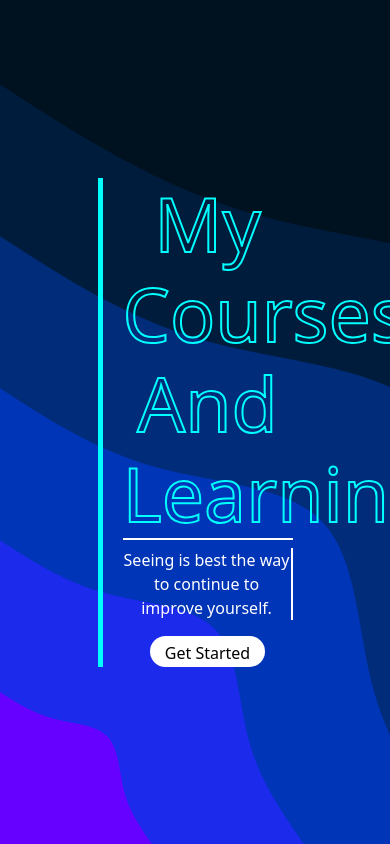
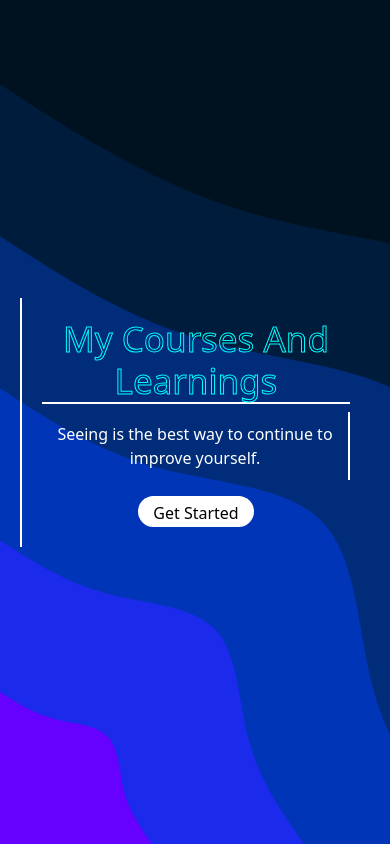
Before and after one commit to MeftunH/portfolio-v1, a React (Create React App) app: page /courses in a window 390 px wide. Built offline with nearby package versions, Linux system fonts and the light colour scheme; a web font is replaced by a local one.

Commit message:
set courses styling

```diff
--- a/src/pages/Courses.js
+++ b/src/pages/Courses.js
@@ -7,7 +7,7 @@ function Courses() {
       <div className='courses-intro-content'>
         <h1>My Courses And Learnings</h1>
         <div>
-        <p>Seeing is best the way to continue to improve yourself.</p>
+        <p>Seeing is the best way to continue to improve yourself.</p>
         </div>
         <button className='primary-button'>Get Started</button>
       </div>
--- a/src/stylesheets/career-courses.css
+++ b/src/stylesheets/career-courses.css
@@ -76,6 +76,26 @@
     transition: all 0.5s;
 }
 
+@media(max-width: 750px){
+    .courses-intro-content{
+        width: 100%;
+        color: white;
+        border-left: 5px solid cyan;
+        padding: 20px;
+        margin: 20px;
+        border-left: 2px solid white;
+    }
+
+    .courses-intro-content h1{
+        font-size: 35px;
+        -webkit-text-stroke-width: 1px;
+    }
+
+    .courses-intro-content p{
+       padding: 10px;
+    }
+}
+
 @keyframes job-animation {
     0%{
         transform: rotate(-5deg);
```
